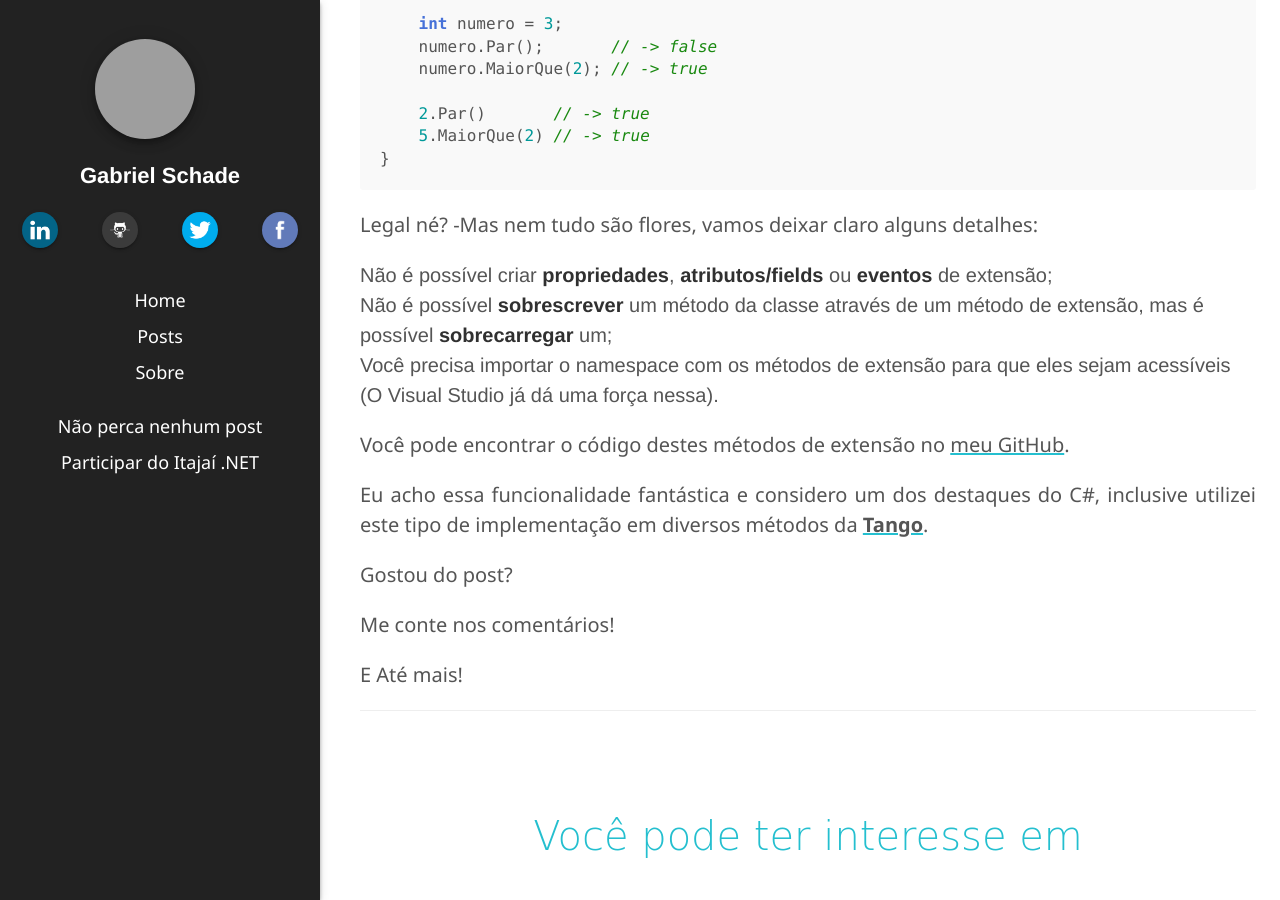
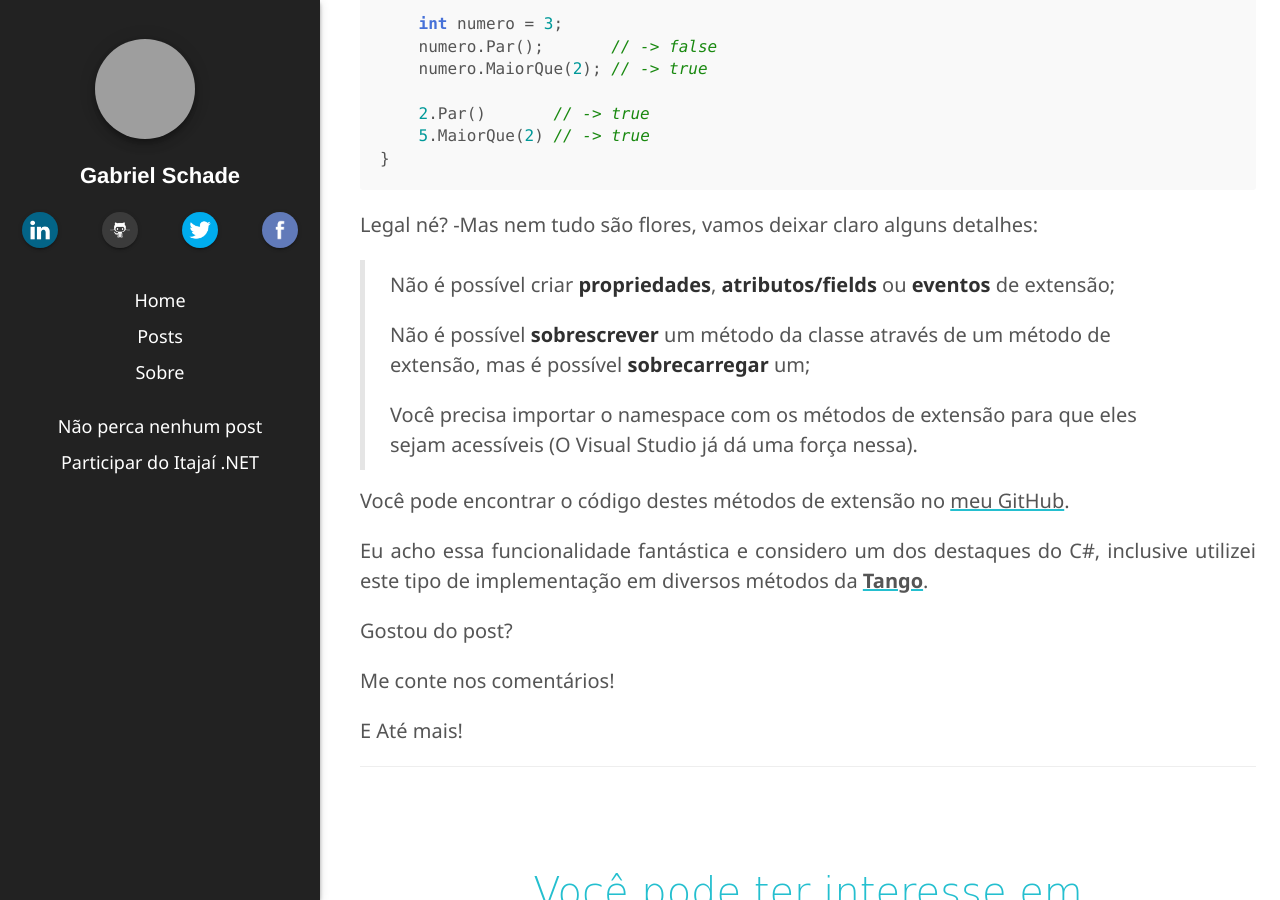
Before and after one commit to gabrielschade/gabrielschade.github.io, a Jekyll site: the page built from _posts/2018-02-05-extension-methods.markdown, in a window 1280 px wide and 900 px high, scrolled down 3538 px. Built offline with Jekyll 4.4.1, drawn with Linux system fonts in a browser that asks for light colours; nearby versions of some CDN libraries; comment, search, counter and statistics services are not loaded; grey boxes are pictures that could not be loaded.

Commit message:
ajuste no quadro de bullets

```diff
--- a/_posts/2018-02-05-extension-methods.markdown
+++ b/_posts/2018-02-05-extension-methods.markdown
@@ -130,9 +130,11 @@ static void Main(string[] args)
 
 Legal né? -Mas nem tudo são flores, vamos deixar claro alguns detalhes:
 
-- Não é possível criar **propriedades**, **atributos/fields** ou **eventos** de extensão;
-- Não é possível **sobrescrever** um método da classe através de um método de extensão, mas é possível **sobrecarregar** um;
-- Você precisa importar o namespace com os métodos de extensão para que eles sejam acessíveis (O Visual Studio já dá uma força nessa).
+> Não é possível criar **propriedades**, **atributos/fields** ou **eventos** de extensão;
+>
+> Não é possível **sobrescrever** um método da classe através de um método de extensão, mas é possível **sobrecarregar** um;
+>
+> Você precisa importar o namespace com os métodos de extensão para que eles sejam acessíveis (O Visual Studio já dá uma força nessa).
 
 Você pode encontrar o código destes métodos de extensão no [meu GitHub](https://github.com/gabrielschade/posts-blog/tree/master/ExtensionMethods).
 
```
